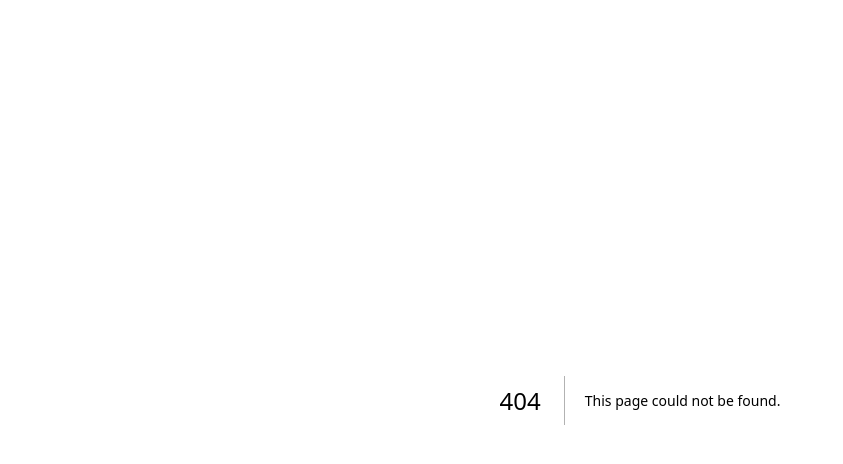
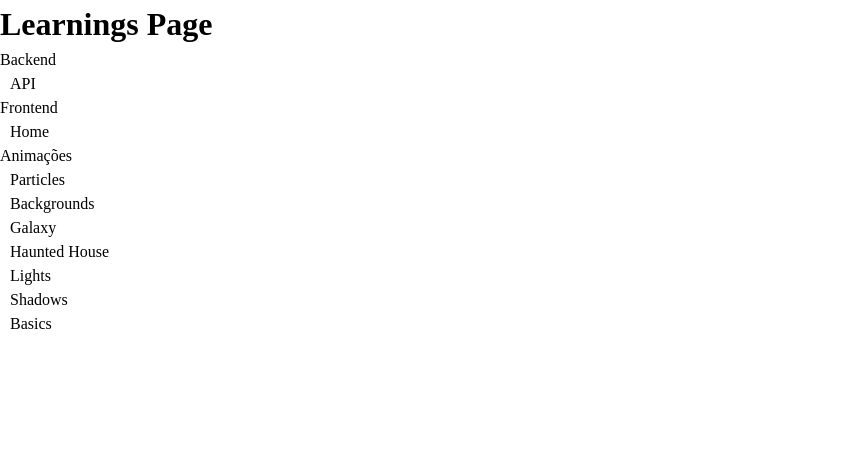
Before and after one commit to Srbentu/breno-roadmap, a Next.js app: page /learnings in a window 1280 px wide. Before the commit this address had no page. Shown: the top 464 px of the page, without its empty margins (0-843 px from the left). Built offline with nearby package versions, Linux system fonts and the light colour scheme.

Commit message:
Add navigation links to sections and create new pages for portfolio, projects, learnings, and news

```diff
--- /dev/null
+++ b/pages/contact/index.js
@@ -0,0 +1,5 @@
+function contact() {
+  return <div>Contact Page</div>;
+}
+
+export default contact;
--- /dev/null
+++ b/pages/learnings/index.js
@@ -0,0 +1,78 @@
+import Link from "next/link";
+
+function Learnings() {
+  return (
+    <>
+      <h1>Learnings Page</h1>
+      <ol>
+        <li>
+          Backend
+          <ul>
+            <li>
+              <Link href="/api/v1/status" className="is-link">
+                API
+              </Link>
+            </li>
+          </ul>
+        </li>
+        <li>
+          Frontend
+          <ul>
+            <li>
+              <Link href="/" className="is-link">
+                Home
+              </Link>
+            </li>
+            <li>
+              Animações
+              <ul>
+                <li>
+                  <Link href="/particles" className="is-link">
+                    Particles
+                  </Link>
+                </li>
+                <li>
+                  <Link href="/five" className="is-link">
+                    Backgrounds
+                  </Link>
+                </li>
+                <li>
+                  <Link href="/galaxy" className="is-link">
+                    Galaxy
+                  </Link>
+                </li>
+                <li>
+                  <Link href="/haunted-house" className="is-link">
+                    Haunted House
+                  </Link>
+                </li>
+                <li>
+                  <Link href="/lights" className="is-link">
+                    Lights
+                  </Link>
+                </li>
+                <li>
+                  <Link href="/shadows" className="is-link">
+                    Shadows
+                  </Link>
+                </li>
+                <li>
+                  <Link href="/three" className="is-link">
+                    Basics
+                  </Link>
+                </li>
+              </ul>
+            </li>
+          </ul>
+        </li>
+      </ol>
+      <style global jsx>{`
+        .is-link {
+          padding-left: 10px;
+        }
+      `}</style>
+    </>
+  );
+}
+
+export default Learnings;
--- /dev/null
+++ b/pages/news/index.js
@@ -0,0 +1,5 @@
+function news() {
+  return <div>News Page</div>;
+}
+
+export default news;
--- /dev/null
+++ b/pages/portfolio/index.js
@@ -0,0 +1,5 @@
+function portfolio() {
+  return <div>Portfolio Page</div>;
+}
+
+export default portfolio;
--- /dev/null
+++ b/pages/projects/index.js
@@ -0,0 +1,5 @@
+function projects() {
+  return <div>Projects Page</div>;
+}
+
+export default projects;
--- a/pages/tab/index.js
+++ /dev/null
@@ -1,5 +0,0 @@
-function Home() {
-  return <h1>New test</h1>;
-}
-
-export default Home;
```
Also changed, not shown: pages/index.js (+16 -5 lines).
